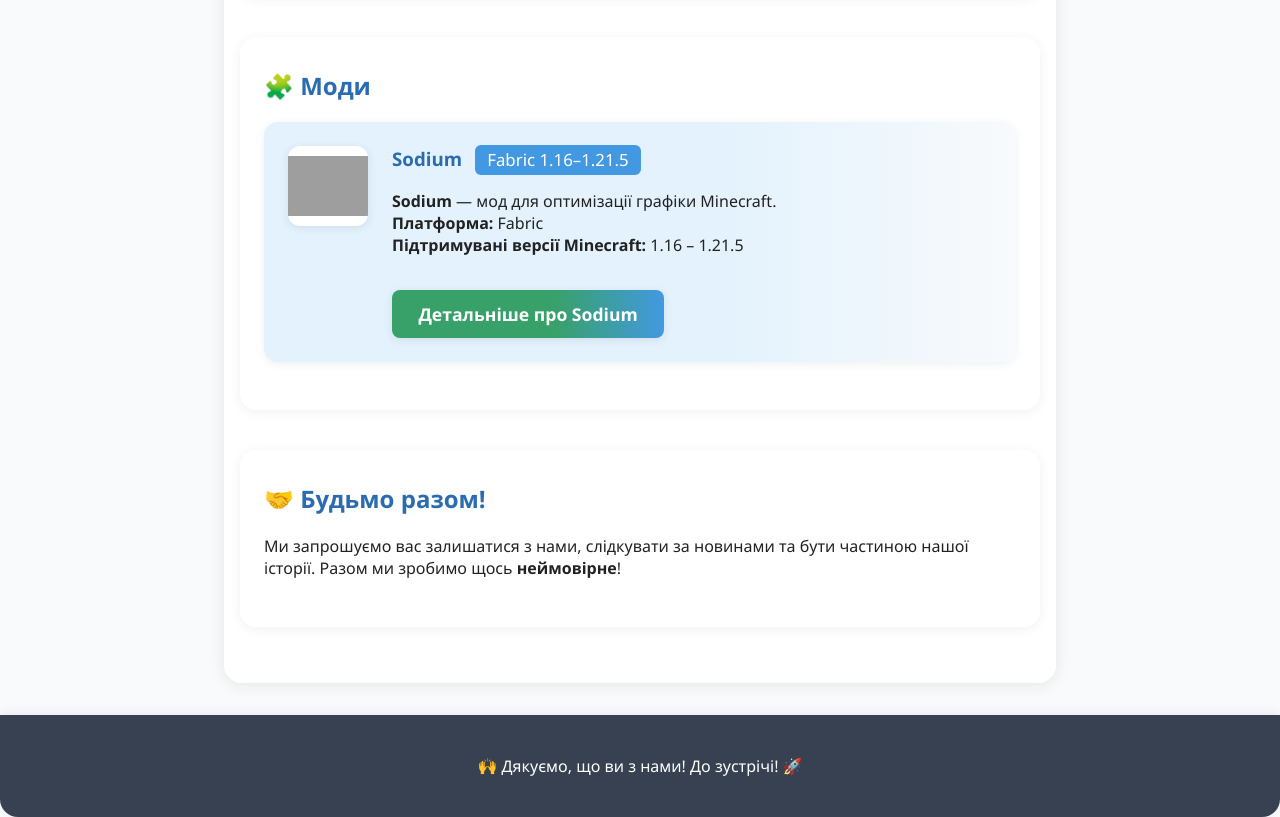
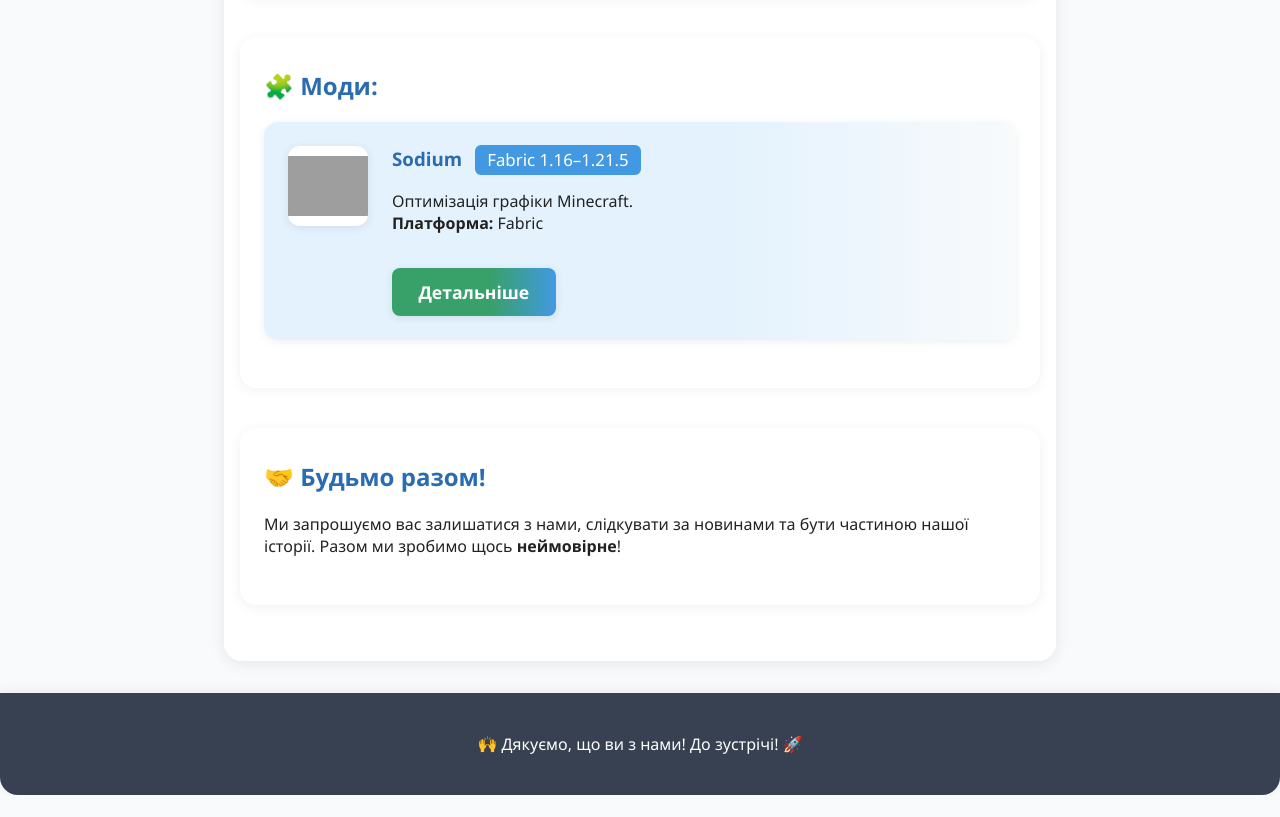
Before and after one commit to Taras2016666/ModWorld, a plain HTML site: page index.html in a window 1280 px wide. Shown: the part 869-1686 px from the top of the page. After the commit the page ends 1664 px from the top, so only its background shows below. Drawn offline with Linux system fonts and the light colour scheme; grey boxes are pictures that could not be loaded.

Commit message:
виправив помилку з вкладкою содіум

```diff
--- a/index.html
+++ b/index.html
@@ -38,18 +38,17 @@
             </ul>
         </section>
         <section id="mods" class="card">
-            <h2>🧩 Моди</h2>
+            <h2>🧩 Моди:</h2>
             <div class="mod-card">
                 <img src="https://cdn.modrinth.com/data/AANobbMI/icon.png" alt="Sodium Logo" class="mod-logo">
                 <div class="mod-info">
                     <h3>Sodium <span class="badge">Fabric 1.16–1.21.5</span></h3>
                     <p>
-                        <strong>Sodium</strong> — мод для оптимізації графіки Minecraft.<br>
-                        <b>Платформа:</b> Fabric<br>
-                        <b>Підтримувані версії Minecraft:</b> 1.16 – 1.21.5
+                        Оптимізація графіки Minecraft.<br>
+                        <b>Платформа:</b> Fabric
                     </p>
                     <a class="download-btn" href="sodium.html">
-                        Детальніше про Sodium
+                        Детальніше
                     </a>
                 </div>
             </div>
```
